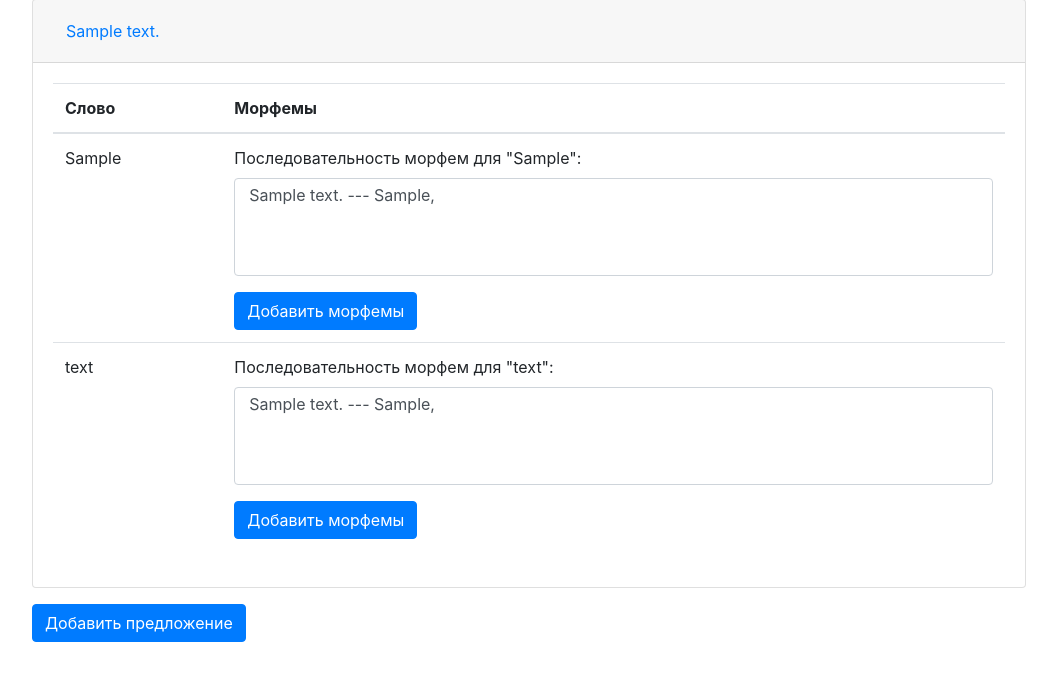
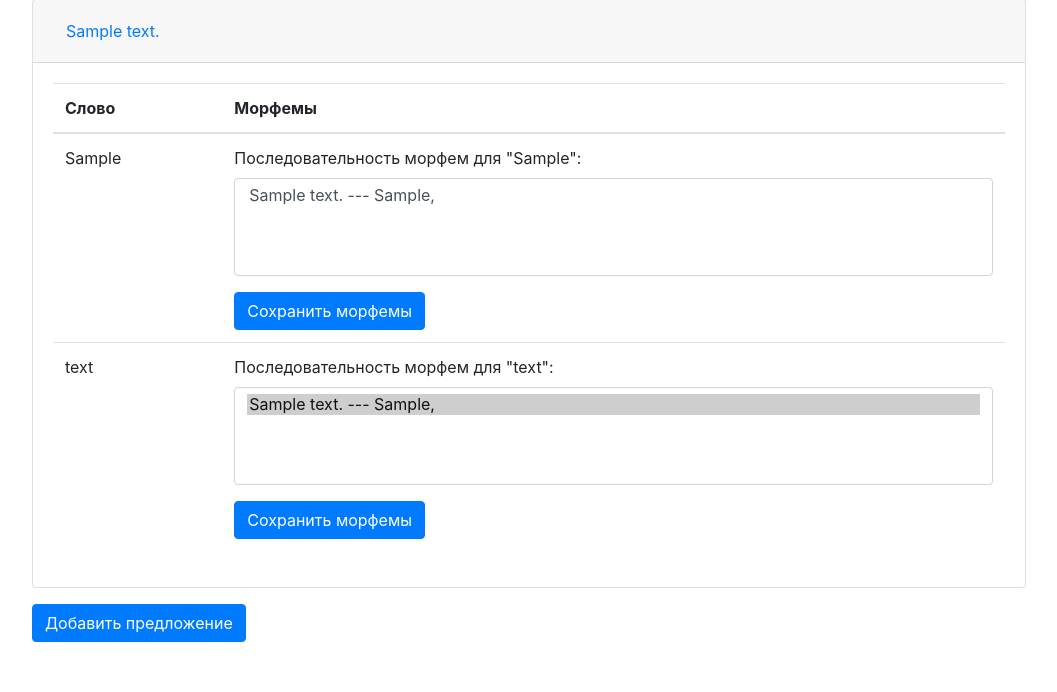
Before and after one commit to Interprole/chechencorpora, a Flask app: page /corpora/1 in a window 1280 px wide, after a click that opens the changed part. Shown: the part 153-845 px from the top of the page, without its empty margins (111-1168 px from the left). Run offline with Flask 3, Linux system fonts and the light colour scheme; tables that the repository leaves empty hold one stand-in row (values such as "Sample post"); some libraries are stand-ins or nearby versions.

Commit message:
option selected
Это уже после дедлайна, но это несущественный апдейт

```diff
--- a/templates/corpus.html
+++ b/templates/corpus.html
@@ -37,13 +37,13 @@
                                 <label for="morphInput{{ loop.index }}" class="form-label">Последовательность морфем для "{{ word }}":</label>
                                 <select class="form-control" name="morphs" id="morphs" multiple>
                                     {% for morph in morphs %}
-                                    <option value="{{ morph.id }}">{{ morph.text }} --- {% for gloss in morph.glosses %}
+                                    <option value="{{ morph.id }}" {% for word_ in sentence.words %}{% for morph_ in word_.morphs %}{% if word_.number == i and morph.id == morph_.id %} selected {% endif %} {% endfor %} {% endfor %}>{{ morph.text }} --- {% for gloss in morph.glosses %}
                                         {{ gloss.gloss }},
                                     {% endfor %}</option>
                                     {% endfor %}
                                 </select>
                             </div>
-                            <button type="submit" class="btn btn-primary">Добавить морфемы</button>
+                            <button type="submit" class="btn btn-primary">Сохранить морфемы</button>
                         </form>
                     </td>
                 </tr>
```
